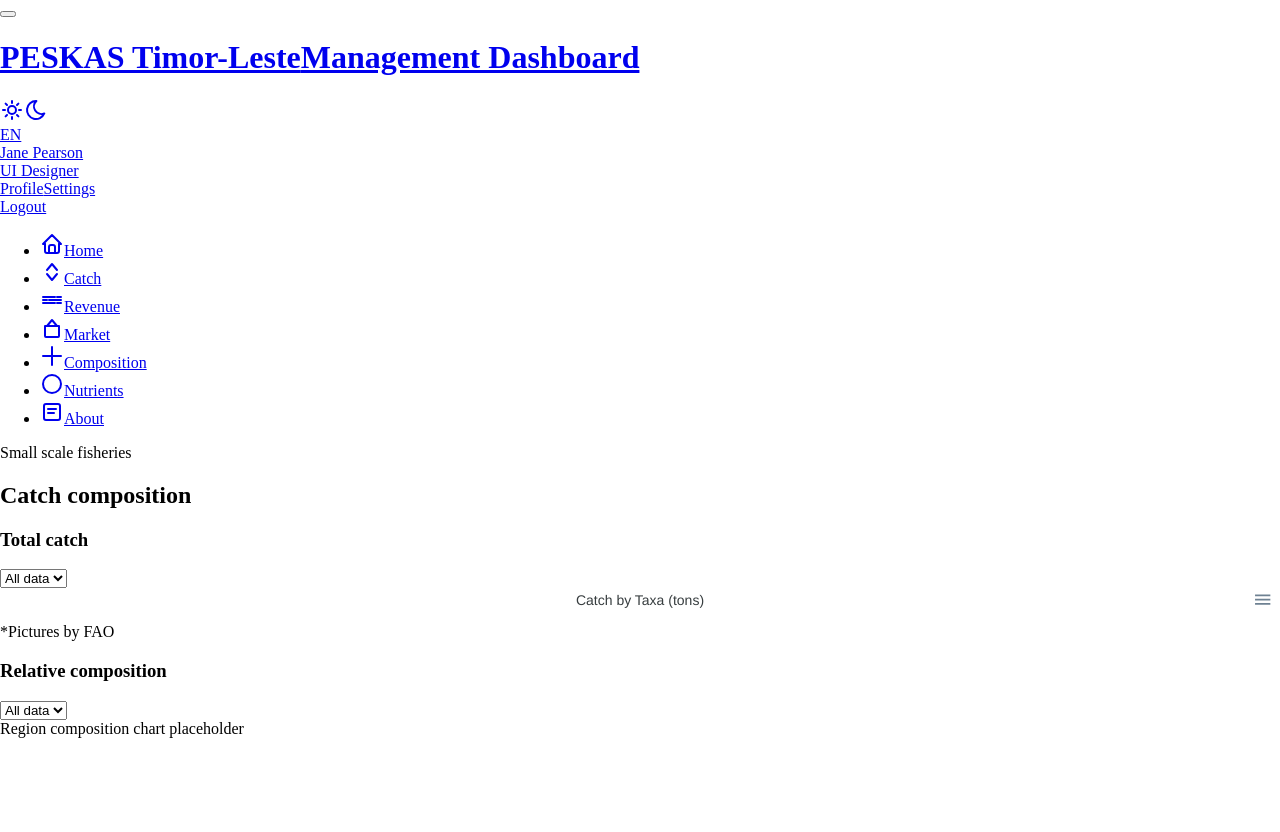
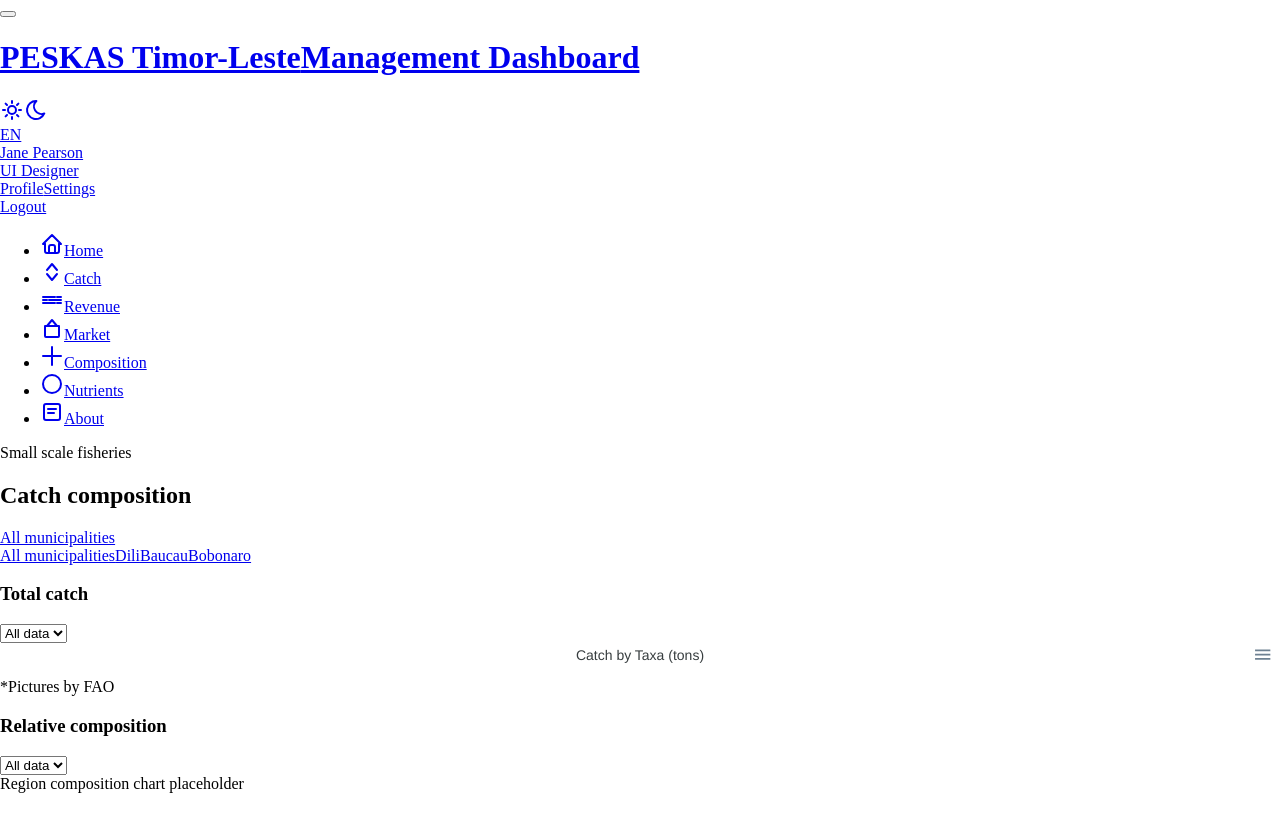
Before and after one commit to WorldFishCenter/peskas.timor.portal.v2, a React (Vite) app: page /composition in a window 1280 px wide. Shown: the top 832 px of the page. Built offline with nearby package versions, Linux system fonts and the light colour scheme.

Commit message:
feat: US-004b4, US-004c1 - Add municipality filter to Composition page

```diff
--- a/scripts/ralph/prd.json
+++ b/scripts/ralph/prd.json
@@ -276,7 +276,7 @@
         "Layout matches Shiny",
         "Browser verification passes"
       ],
-      "passes": false
+      "passes": true
     },
     {
       "id": "US-004c1",
@@ -288,7 +288,7 @@
         "Filters styled with Tabler components",
         "No TypeScript errors"
       ],
-      "passes": false
+      "passes": true
     },
     {
       "id": "US-004c2",
--- a/src/pages/Composition.tsx
+++ b/src/pages/Composition.tsx
@@ -3,11 +3,14 @@ import { useData } from '../hooks/useData'
 import TreemapChart from '../components/charts/TreemapChart'
 import type { TreemapDataItem } from '../components/charts/TreemapChart'
 import YearFilter from '../components/YearFilter'
+import MunicipalityFilter from '../components/MunicipalityFilter'
 import { habitatPalette } from '../constants/colors'
 import { useI18n } from '../i18n'
+import { useFilters } from '../context/FilterContext'
 
 export default function Composition() {
   const { t } = useI18n()
+  const { municipality, setMunicipality } = useFilters()
   const [selectedYear, setSelectedYear] = useState<string>('all')
   const { data: pars, loading: parsLoading } = useData('pars')
   const { data: taxaAggregated, loading: taxaLoading } = useData('taxa_aggregated')
@@ -65,6 +68,11 @@ export default function Composition() {
                   <h2 className="page-title">{title}</h2>
                 </>
               )}
+            </div>
+            <div className="col-auto ms-auto d-print-none">
+              <div className="btn-list">
+                <MunicipalityFilter value={municipality} onChange={setMunicipality} />
+              </div>
             </div>
           </div>
         </div>
```
Also changed, not shown: scripts/ralph/progress.txt.
